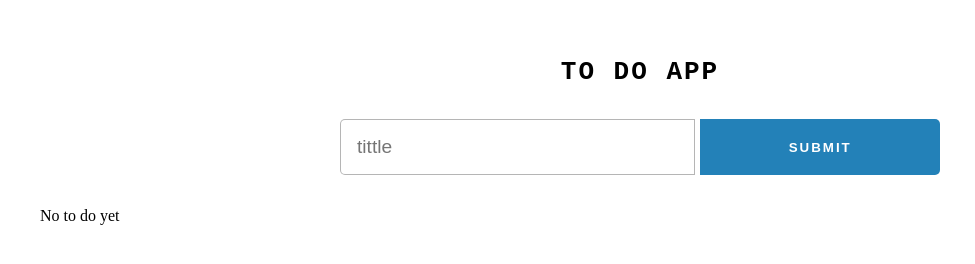
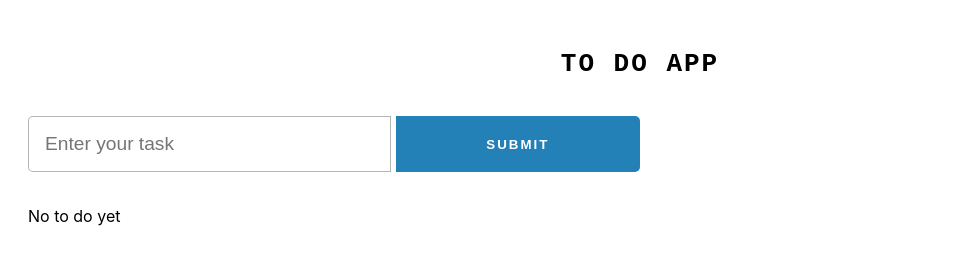
Before and after one commit to Spider-Calvin/TS-Viite-ToDoApp, a website built with Vite: page index.html in a window 1280 px wide. Shown: the whole page, without its empty margins (0-975 px from the left). Built offline with nearby package versions, Linux system fonts and the light colour scheme.

Commit message:
little design changes

```diff
--- a/index.html
+++ b/index.html
@@ -11,7 +11,7 @@
       <div class="container">
         <h1>To do app</h1>
         <form id="myfrom">
-          <input type="text" placeholder="tittle" required>
+          <input type="text" placeholder="Enter your task" required>
           <button type="submit">Submit</button>
         </form>
         <div class="todocontainer">
--- a/src/style.css
+++ b/src/style.css
@@ -1,4 +1,4 @@
-root {
+:root {
   font-family: Inter, system-ui, Avenir, Helvetica, Arial, sans-serif;
   line-height: 1.5;
   font-weight: 400;
@@ -13,7 +13,7 @@ root {
 .container {
   max-width: 1300px;
   width: 100%;
-  padding: 2rem;
+  padding: 20px;
   margin: auto;
 }
 
@@ -28,7 +28,7 @@ h1{
   width: 50%;
   display: flex;
   gap: 5px;
-  margin: 2rem auto;
+  margin: 2rem 0;
 }
 
 .container > form > input {
@@ -76,6 +76,7 @@ h1{
 
 .todo > p {
   font-weight: 600;
+
 }
 
 .todo > button {
```
